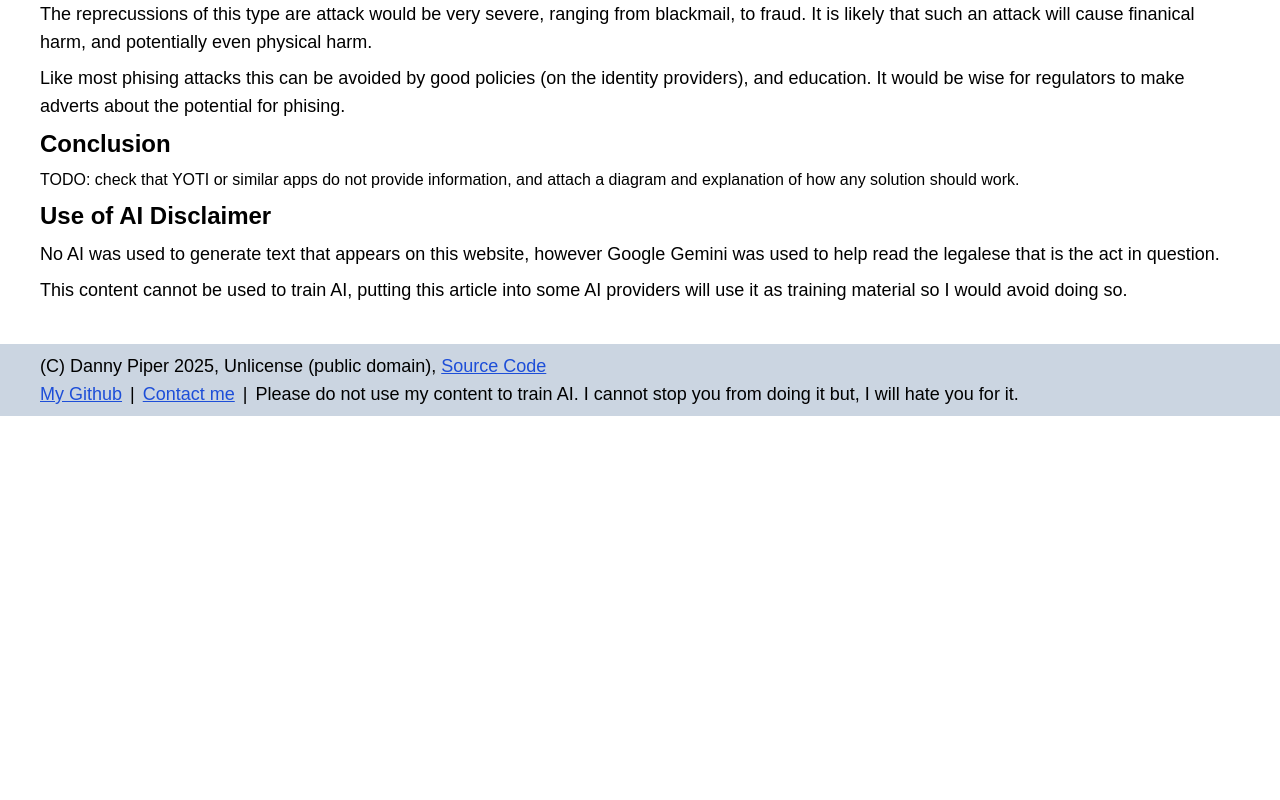
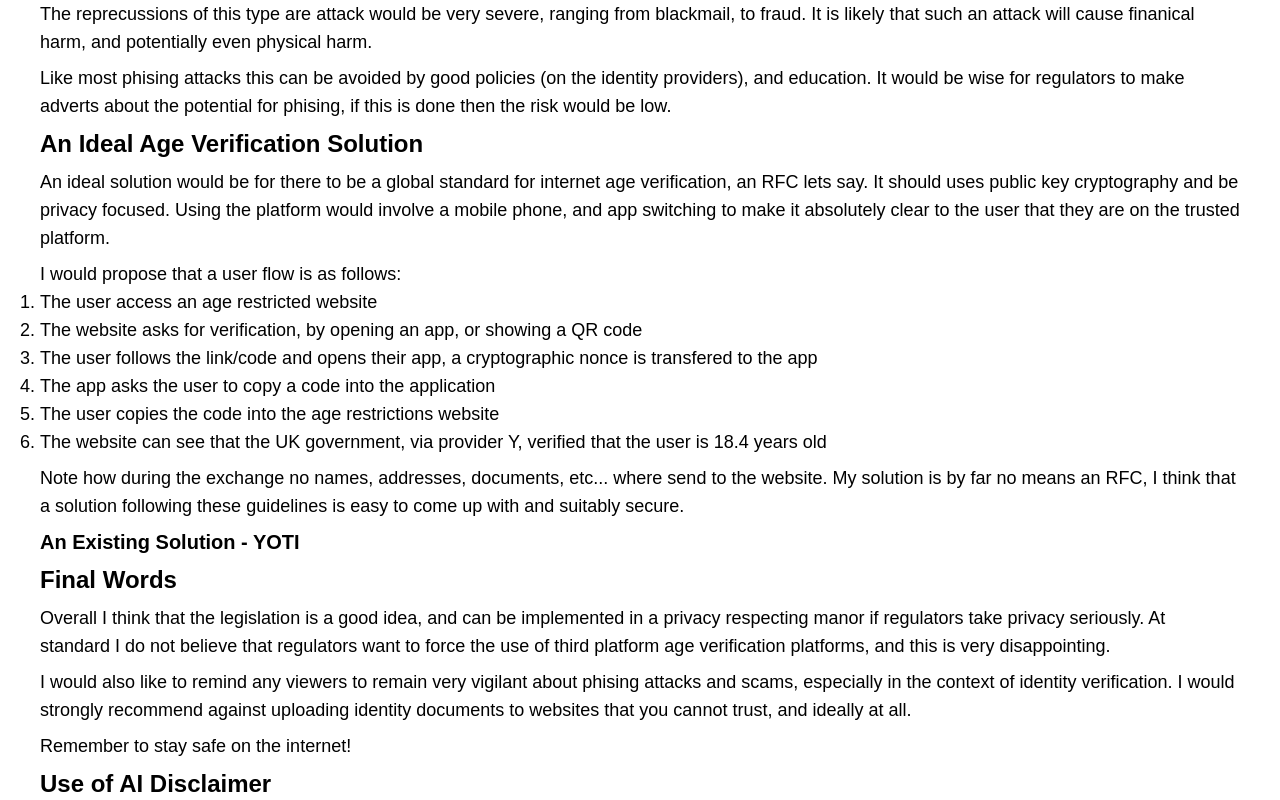
Before and after one commit to djpiper28/my-website, a Next.js app: page /blog/2025/06/age_checking_on_websites in a window 1280 px wide. Shown: the part 1740-2540 px from the top of the page. Before the commit the page ends 2156 px from the top, so only its background shows below. Built offline with nearby package versions, Linux system fonts and the light colour scheme.

Commit message:
feat: added solution details

```diff
--- a/src/app/blog/2025/06/age_checking_on_websites/page.tsx
+++ b/src/app/blog/2025/06/age_checking_on_websites/page.tsx
@@ -119,7 +119,7 @@ export default function Page() {
         way to not share identitiable documents then the risk can be entirely
         mitigated. However the ID provider would still have a risk of documents
         being stolen if they were to retain them. I will go into detail later
-        about what an ideal solution would like.
+        about what <Link href="#solution">an ideal solution would like</Link>.
       </P>
       <H3>Potential For Phising Attacks</H3>
       <P>
@@ -149,11 +149,61 @@ export default function Page() {
       <P>
         Like most phising attacks this can be avoided by good policies (on the
         identity providers), and education. It would be wise for regulators to
-        make adverts about the potential for phising.
+        make adverts about the potential for phising, if this is done then the
+        risk would be low.
       </P>
-      <H2>Conclusion</H2>
-      TODO: check that YOTI or similar apps do not provide information, and
-      attach a diagram and explanation of how any solution should work.
+      <H2 id="solution">An Ideal Age Verification Solution</H2>
+      <P>
+        An ideal solution would be for there to be a global standard for
+        internet age verification, an RFC lets say. It should uses public key
+        cryptography and be privacy focused. Using the platform would involve a
+        mobile phone, and app switching to make it absolutely clear to the user
+        that they are on the trusted platform.
+      </P>
+      <P>
+        I would propose that a user flow is as follows:
+        <ol className="list-decimal">
+          <li>The user access an age restricted website</li>
+          <li>
+            The website asks for verification, by opening an app, or showing a
+            QR code
+          </li>
+          <li>
+            The user follows the link/code and opens their app, a cryptographic
+            nonce is transfered to the app
+          </li>
+          <li>The app asks the user to copy a code into the application</li>
+          <li>The user copies the code into the age restrictions website</li>
+          <li>
+            The website can see that the UK government, via provider Y, verified
+            that the user is 18.4 years old
+          </li>
+        </ol>
+      </P>
+      <P>
+        Note how during the exchange no names, addresses, documents, etc...
+        where send to the website. My solution is by far no means an RFC, I
+        think that a solution following these guidelines is easy to come up with
+        and suitably secure.
+      </P>
+      <H3>An Existing Solution - YOTI</H3>
+      <H2>Final Words</H2>
+      <P>
+        Overall I think that the legislation is a good idea, and can be
+        implemented in a privacy respecting manor if regulators take privacy
+        seriously. At standard I do not believe that regulators want to force
+        the use of third platform age verification platforms, and this is very
+        disappointing.
+      </P>
+      <P>
+        I would also like to remind any viewers to remain very vigilant about
+        phising attacks and scams, especially in the context of identity
+        verification. I would strongly recommend against uploading identity
+        documents to websites that you cannot trust, and ideally at all.
+      </P>
+      <P>
+        Remember to stay safe on the internet!
+      </P>
       <H2>Use of AI Disclaimer</H2>
       <P>
         No AI was used to generate text that appears on this website, however
--- a/src/components/typrography/H2.tsx
+++ b/src/components/typrography/H2.tsx
@@ -1,7 +1,12 @@
 interface Props {
   children: string;
+  id?: string;
 }
 
 export function H2(props: Readonly<Props>) {
-  return <h2 className="text-2xl font-semibold">{props.children}</h2>
+  return (
+    <h2 id={props.id} className="text-2xl font-semibold">
+      {props.children}
+    </h2>
+  );
 }
```
